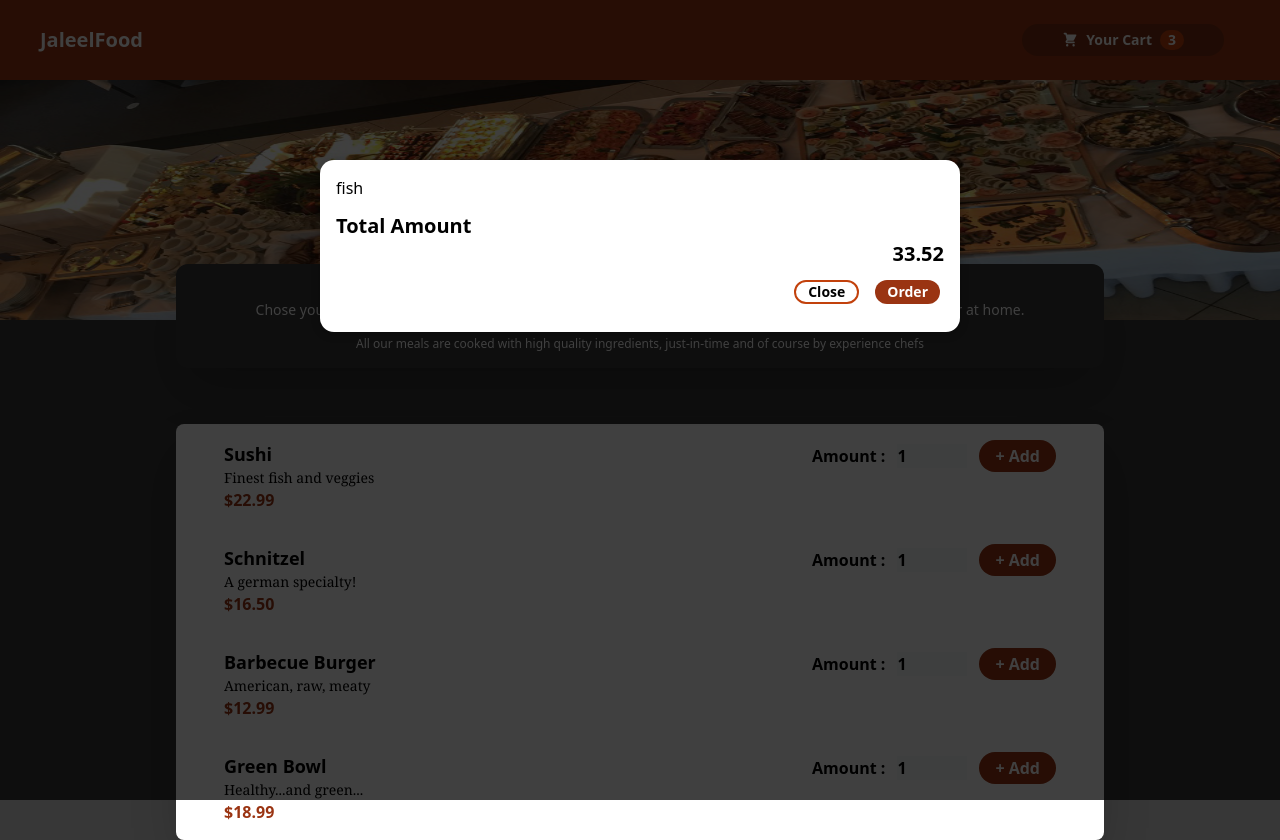
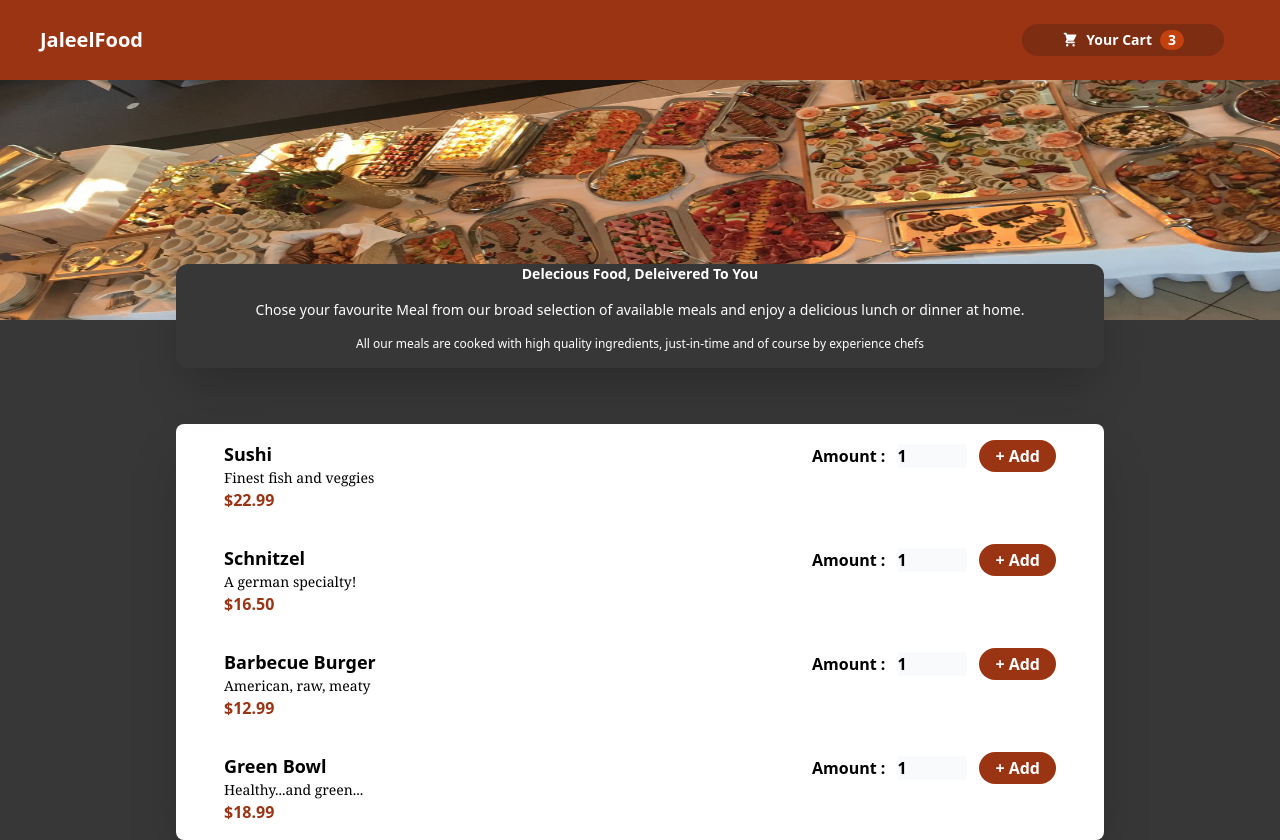
Before and after one commit to jaleel24/foodApp, a React (Create React App) app: page / in a window 1280 px wide. Built offline with nearby package versions, Linux system fonts and the light colour scheme.

Commit message:
ass functionaliy of Cart and close Cart

```diff
--- a/src/App.js
+++ b/src/App.js
@@ -1,13 +1,23 @@
-import {Fragment} from "react";
+import {Fragment , useState} from "react";
 import './App.css';
 import Header from './components/Layout/Header';
 import Meals from "./components/Meals/Meals";
 import Cart from "./components/Cart/Cart";
-function App() {
+function App(props) {
+  // use the state where we are using the component
+  const [cartIsVisible, setCartIsVisible] = useState(false);
+
+  const showCartHandler =() => {
+    setCartIsVisible(true);
+  }
+  const hideCartHandler = () => {
+    setCartIsVisible(false)
+  }
   return (
    <Fragment>
-     <Cart />
-      <Header></Header>
+     {/* < Cart hide={hideCartHandler}/>  */}
+     {cartIsVisible && < Cart hide={hideCartHandler} /> }
+      <Header show={showCartHandler} ></Header>
         <main>
           <Meals/>
         </main>
--- a/src/components/Cart/Cart.js
+++ b/src/components/Cart/Cart.js
@@ -10,14 +10,14 @@ const Cart = (props) => {
     </ul>
   );
   return (
-    <Modal>
+    <Modal onClose={props.hide}>
       {cartItems }
       <div class="text-sm font-bold font-sans py-3">
           <span class="text-xl">Total Amount</span>
           <span class="flex justify-end text-xl">33.52</span>
       </div>
       <div class="flex gap-4 justify-end px-1 pb-3 text-sm font-bold font-sans">
-          <button class="bg-white hover:bg-slate-50 border-2 border-orange-700 rounded-xl px-3 ">Close</button>
+          <button class="bg-white hover:bg-slate-50 border-2 border-orange-700 rounded-xl px-3 " onClick={props.hide}>Close</button>
 
           <button class="bg-orange-800 hover:bg-orange-700 rounded-xl px-3 text-white ">Order</button>
       </div>
--- a/src/components/Layout/Header.js
+++ b/src/components/Layout/Header.js
@@ -1,12 +1,12 @@
 import { Fragment } from "react";
 import mealImage from "../../assets/meals.jpg";
 import HeadCartButton from "./HeaderCartButton";
-const Header = () => {
+const Header = (props) => {
   return (
     <Fragment>
       <nav class="flex items-center justify-between bg-orange-800  text-white font-bold text-xs h-20">
         <div class="px-10 text-xl">JaleelFood</div>
-        <HeadCartButton/>
+        <HeadCartButton onClick={props.show}/>
       </nav>
       <div>
         <img src={mealImage} class="w-full h-60" alt='yummy food' />
--- a/src/components/Layout/HeaderCartButton.js
+++ b/src/components/Layout/HeaderCartButton.js
@@ -1,7 +1,7 @@
 import CartIcon from "../Cart/CartIcon";
-const HeadCartButton = ()=>{
+const HeadCartButton = (props)=>{
     return(
-        <button class="bg-orange-900 px-10 mx-14 my-10 rounded-3xl flex items-center  text-sm font-bold">
+        <button class="bg-orange-900 px-10 mx-14 my-10 rounded-3xl flex items-center  text-sm font-bold" onClick={props.onClick}>
             <span class="h-8 w-4 py-2"><CartIcon/></span>
             <span class="px-2">Your Cart</span>
             <span class="bg-orange-700 rounded-3xl px-2 text-center">3</span>
--- a/src/components/UI/Modal.js
+++ b/src/components/UI/Modal.js
@@ -4,7 +4,7 @@ import classes from './Modal.module.css';
 import  ReactDOM  from 'react-dom';
 
 const Backdrop = (props) => {
-  return <div className={ classes.backdrop } />;
+  return <div className={ classes.backdrop } onClick={props.hide}/>;
 };
 const ModalOverlays = (props) => {
   return (
@@ -13,6 +13,7 @@ const ModalOverlays = (props) => {
     </div>
   );
 };
+// ? using portals
 const portalElement = document.getElementById('overlays');
 const Modal = (props) => {
 
@@ -26,7 +27,7 @@ const Modal = (props) => {
       //? 1- what to portal
       //? 2- where to portal
       */}
-      {ReactDOM.createPortal(<Backdrop />, portalElement )}
+      {ReactDOM.createPortal(<Backdrop onClose={props.hide}/>, portalElement )}
       {ReactDOM.createPortal(<ModalOverlays>{props.children}</ModalOverlays>, portalElement)}
     </Fragment>
   );
```
